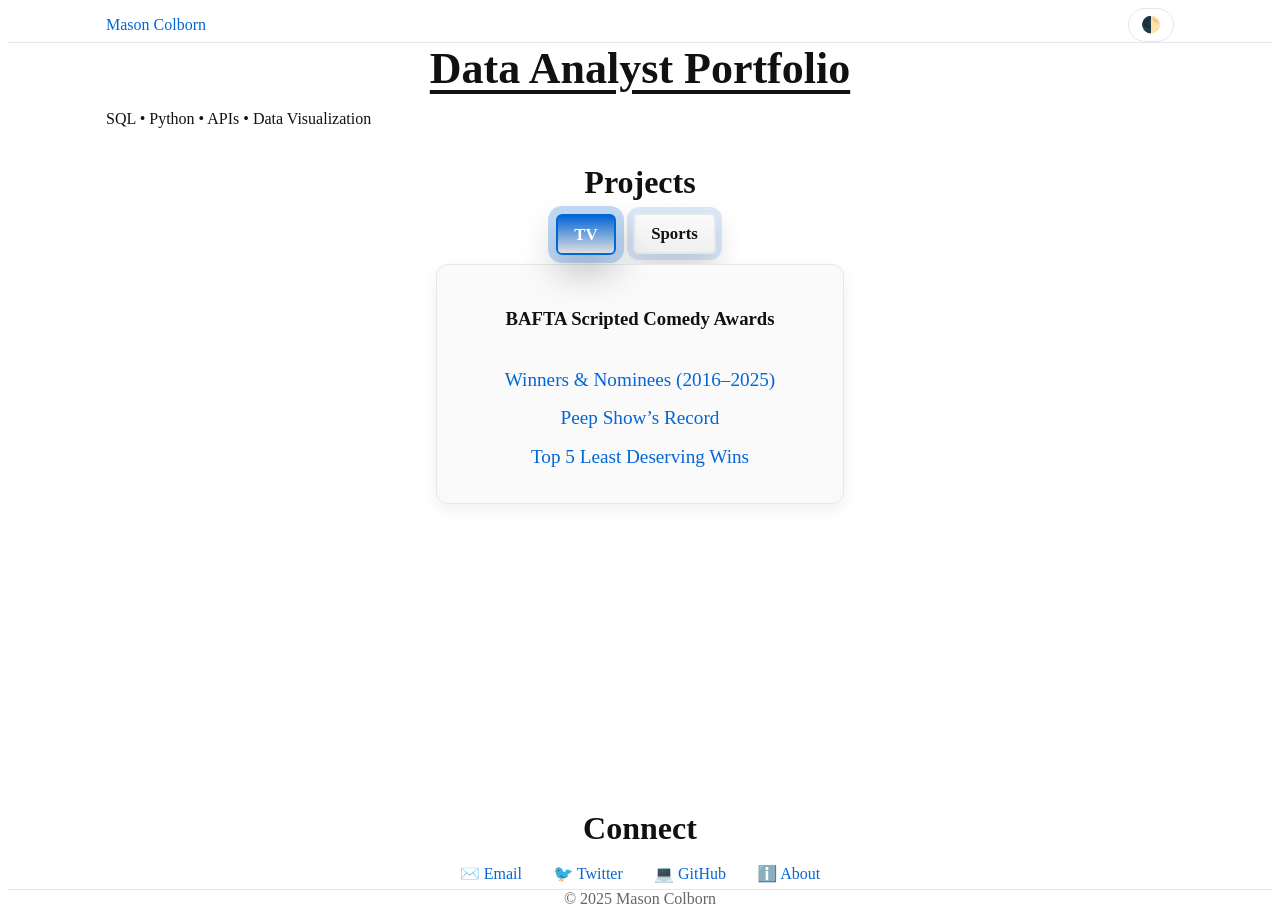
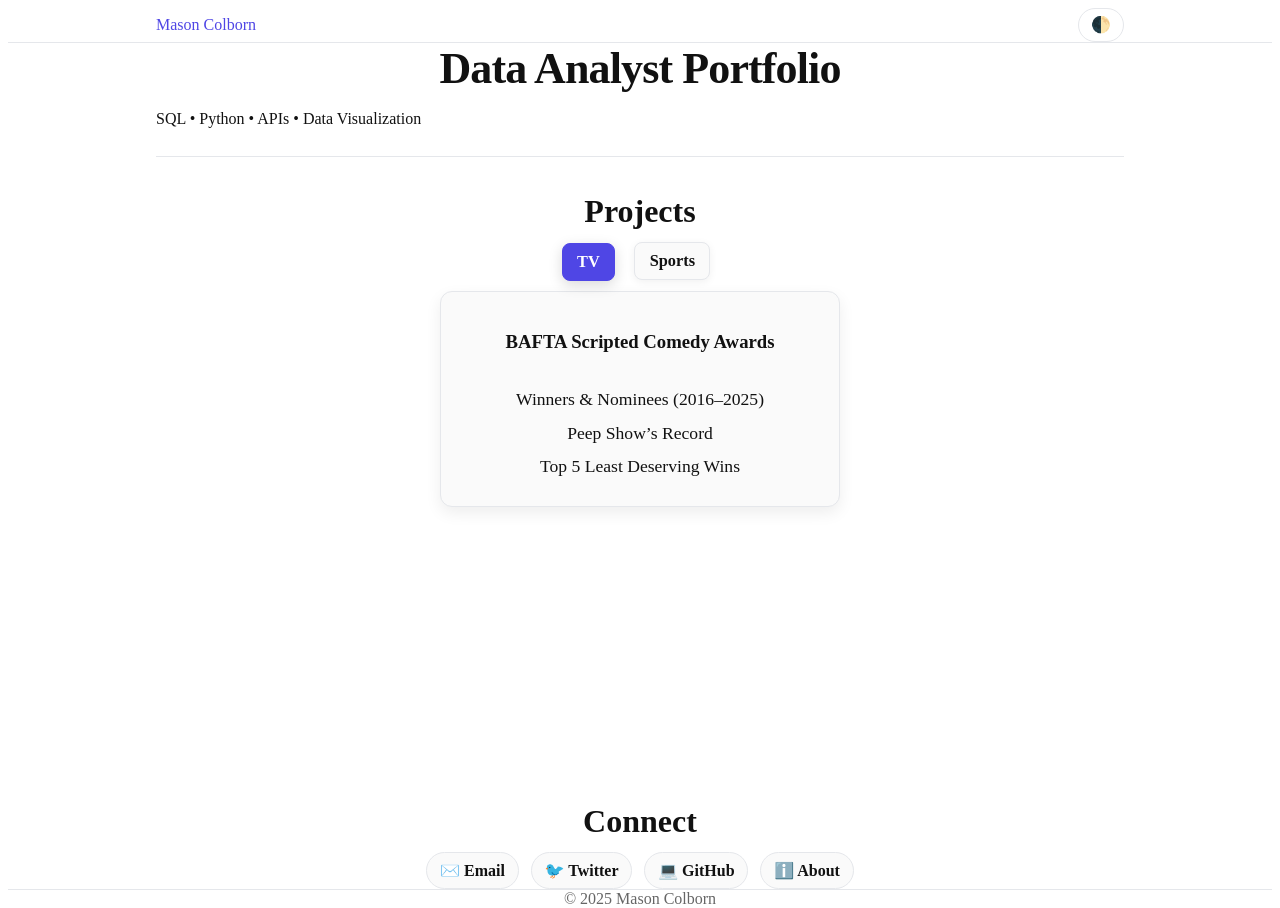
Before and after one commit to relaxedmason/bafta-scripted-comedy-portfolio, a Jekyll site: the page built from index.md, in a window 1280 px wide. Built offline with Jekyll 4.4.1, drawn with Linux system fonts in a browser that asks for light colours; a script that is not in the unit is left out.

Commit message:
Update custom.css

```diff
--- a/assets/css/custom.css
+++ b/assets/css/custom.css
@@ -5,8 +5,8 @@
   --bg:            #ffffff;
   --text:          #111111;
   --muted:         #666666;
-  --link:          #0366d6;
-  --link-hover:    #024ea6;
+  --link:          #4f46e5; /* calmer indigo */
+  --link-hover:    #3730a3;
 
   --surface:       #fafafa;   /* cards / subtle panels */
   --border:        #e5e7eb;
@@ -16,16 +16,14 @@
 
   --code-bg:       #f6f8fa;
   --code-text:     #0b1220;
-
-  --overlay:       rgba(0,0,0,.75);
 }
 
 html[data-theme="dark"]{
   --bg:            #0f1115;
   --text:          #dbe2ea;
   --muted:         #9aa3b2;
-  --link:          #9ecbff;
-  --link-hover:    #c8e1ff;
+  --link:          #60a5fa; /* sky-400 */
+  --link-hover:    #93c5fd;
 
   --surface:       #12141a;
   --border:        #20232a;
@@ -35,8 +33,6 @@ html[data-theme="dark"]{
 
   --code-bg:       #121521;
   --code-text:     #d6e1ff;
-
-  --overlay:       rgba(0,0,0,.65);
 }
 
 /* =========================
@@ -52,28 +48,35 @@ a:hover{ color: var(--link-hover); text-decoration: underline; }
 .site-header > .wrapper,
 .page-content  > .wrapper,
 .site-footer   > .wrapper{
-  max-width: 1100px;               /* wider site column */
+  max-width: 1000px;               /* comfy line-length */
   margin: 0 auto;
   width: 100%;
   box-sizing: border-box;
   padding: 0 1rem;
 }
 
+/* Headline */
 #data-analyst-portfolio{
   text-align: center;
   font-size: clamp(2rem, 4vw, 2.75rem);
   margin: 0 0 .25rem 0;
-  text-decoration: underline;
-  text-underline-offset: .15em;
-  text-decoration-thickness: .08em;
+  letter-spacing: -.02em;
+  text-decoration: none; /* removed underline for a cleaner, editorial look */
 }
 
 .subtitle{
   text-align:center;
   max-width: 60ch;
-  margin: .5rem auto 1.75rem;
+  margin: .5rem auto 1.25rem;
   color: var(--muted);
-  font-size: clamp(1rem, 2.2vw, 1.25rem);
+  font-size: clamp(1rem, 2.2vw, 1.2rem);
+}
+
+/* Subtle divider after hero to anchor the page */
+.page-content > .wrapper > #projects{
+  border-top: 1px solid var(--border);
+  padding-top: 1rem;
+  margin-top: .75rem;
 }
 
 /* keep images tidy in the content column */
@@ -114,55 +117,59 @@ a:hover{ color: var(--link-hover); text-decoration: underline; }
 #contact .social-links{
   display:flex; justify-content:center; align-items:center; gap:.75rem;
 }
-#contact .social-links a{ display:inline-block; padding:.35rem .6rem; border-radius:6px; }
+#contact .social-links a{
+  display:inline-block;
+  padding:.5rem .8rem;
+  border:1px solid var(--border);
+  background: var(--surface);
+  border-radius:999px;
+  font-weight:600;
+  color:var(--text);
+  transition: background .15s ease, border-color .15s ease, transform .06s ease;
+}
+#contact .social-links a:hover{
+  transform: translateY(-1px);
+  border-color: var(--link);
+}
 
 /* =========================
-   5) TABS: square buttons with ALWAYS-ON shading
+   5) TABS: calmer professional style
    ========================= */
 .tabs{
   display:flex; flex-wrap:wrap; justify-content:center;
-  gap:.6rem; margin:.25rem 0 .75rem;
+  gap:.7rem; margin:.5rem 0 1rem;
 }
 .tabs input[type="radio"]{ display:none; }
 
 .tabs label{
   display:inline-flex; align-items:center; justify-content:center;
-  font-weight:700; font-size:1.05rem;
-  padding:.55rem 1rem;
-  border:2px solid var(--border);
-  border-radius:6px;               /* square-ish corners */
-  background: linear-gradient(to bottom, var(--surface), rgba(0,0,0,.06));
+  font-weight:700; font-size:1.02rem;
+  padding:.5rem .9rem;
+  border:1px solid var(--border);
+  border-radius:8px;
+  background: var(--surface);
   color:var(--text);
   cursor:pointer;
-  transition: transform .06s ease, background .15s ease, border-color .15s ease, box-shadow .15s ease;
-  /* ALWAYS-ON ring + shadow */
-  box-shadow:
-    0 0 0 6px rgba(3,102,214,.14),
-    0 12px 28px rgba(0,0,0,.18);
+  transition: transform .06s ease, background .15s ease, border-color .15s ease, box-shadow .15s ease, color .15s ease;
+  box-shadow: 0 2px 8px rgba(0,0,0,.06);
 }
 .tabs label:hover{ transform: translateY(-1px); }
 .tabs label:focus-visible{ outline:3px solid var(--link); outline-offset:3px; }
 
-/* Active (checked) = filled & stronger shade */
+/* Active (checked) = filled accent with light shadow */
 #tab-tv:checked     + label,
 #tab-sports:checked + label{
   border-color: var(--link);
-  background: linear-gradient(to bottom, var(--link), rgba(0,0,0,.12));
+  background: var(--link);
   color:#fff;
-  box-shadow:
-    0 0 0 8px rgba(3,102,214,.24),  /* thicker ring */
-    0 16px 36px rgba(0,0,0,.24);    /* deeper drop */
+  box-shadow: 0 4px 14px rgba(0,0,0,.15);
 }
 
-/* Dark theme tweak for button shadows */
-html[data-theme="dark"] .tabs label{
-  box-shadow:
-    0 0 0 6px rgba(158,203,255,.20),
-    0 14px 36px rgba(0,0,0,.45);
-}
+/* Dark theme tweak for button shadow */
+html[data-theme="dark"] .tabs label{ box-shadow: 0 6px 18px rgba(0,0,0,.35); }
 
 /* =========================
-   6) Tab panels (no outer border)
+   6) Tab panels (clean, no outer border)
    ========================= */
 .tab-content{
   display:none;
@@ -170,7 +177,7 @@ html[data-theme="dark"] .tabs label{
   border:0;
   background: transparent;
   padding:0;
-  max-width:1100px;                 /* stretch projects row */
+  max-width:1000px;
   margin:0 auto;
 }
 #tab-tv:checked     ~ #tv{ display:block; }
@@ -192,24 +199,38 @@ html[data-theme="dark"] .tabs label{
   background: var(--surface);
   border:1px solid var(--border);
   border-radius:12px;
-  padding:1.5rem 1.75rem;           /* more breathing room */
-  box-shadow: 0 6px 18px rgba(0,0,0,.06);
+  padding:1.25rem 1.5rem;
+  box-shadow: 0 6px 16px rgba(0,0,0,.07);
 }
-.tab-content .card h4{ margin:.25rem 0 .5rem; }
+.tab-content .card h4{
+  margin:.25rem 0 .25rem;
+  font-size:1.125rem;
+  letter-spacing:-.01em;
+}
 
-/* TRUE centering of the link list + bigger links */
+/* TRUE centering of the link list + refined links */
 .tab-content .card ul{
   list-style:none;
   padding-left:0;
-  margin:.6rem auto 0;
+  margin:.5rem auto 0;
   display:inline-block;             /* shrink-wrap for centering */
   text-align:center;
-  font-size:1.2rem;                 /* larger link size */
-  line-height:1.65;
+  font-size:1.1rem;
+  line-height:1.6;
 }
-.tab-content .card li{ margin:.4rem 0; }
-.tab-content .card a{ display:inline-block; color:var(--link); }
-.tab-content .card a:hover{ color:var(--link-hover); }
+.tab-content .card li{ margin:.35rem 0; }
+
+.tab-content .card a{
+  color: var(--text);
+  text-decoration: none;
+  border-bottom: 1px solid transparent;
+  padding-bottom: 1px;
+  transition: color .15s ease, border-color .15s ease, background .15s ease;
+}
+.tab-content .card a:hover{
+  color: var(--link);
+  border-color: var(--link);
+}
 
 /* =========================
    8) Code/blockquote/table polish
@@ -256,3 +277,12 @@ main.page-content { flex: 1 0 auto; display: flex; }
 @media (prefers-reduced-motion: reduce){
   * { animation: none !important; transition: none !important; }
 }
+
+/* =========================
+   12) Print styles (for reviewers)
+   ========================= */
+@media print{
+  header, footer, .theme-btn, .tabs label{ display:none !important; }
+  .page-content > .wrapper{ max-width: none; padding: 0; }
+  a[href]:after{ content:" (" attr(href) ")"; font-size:.9em; color:var(--muted); }
+}
```
